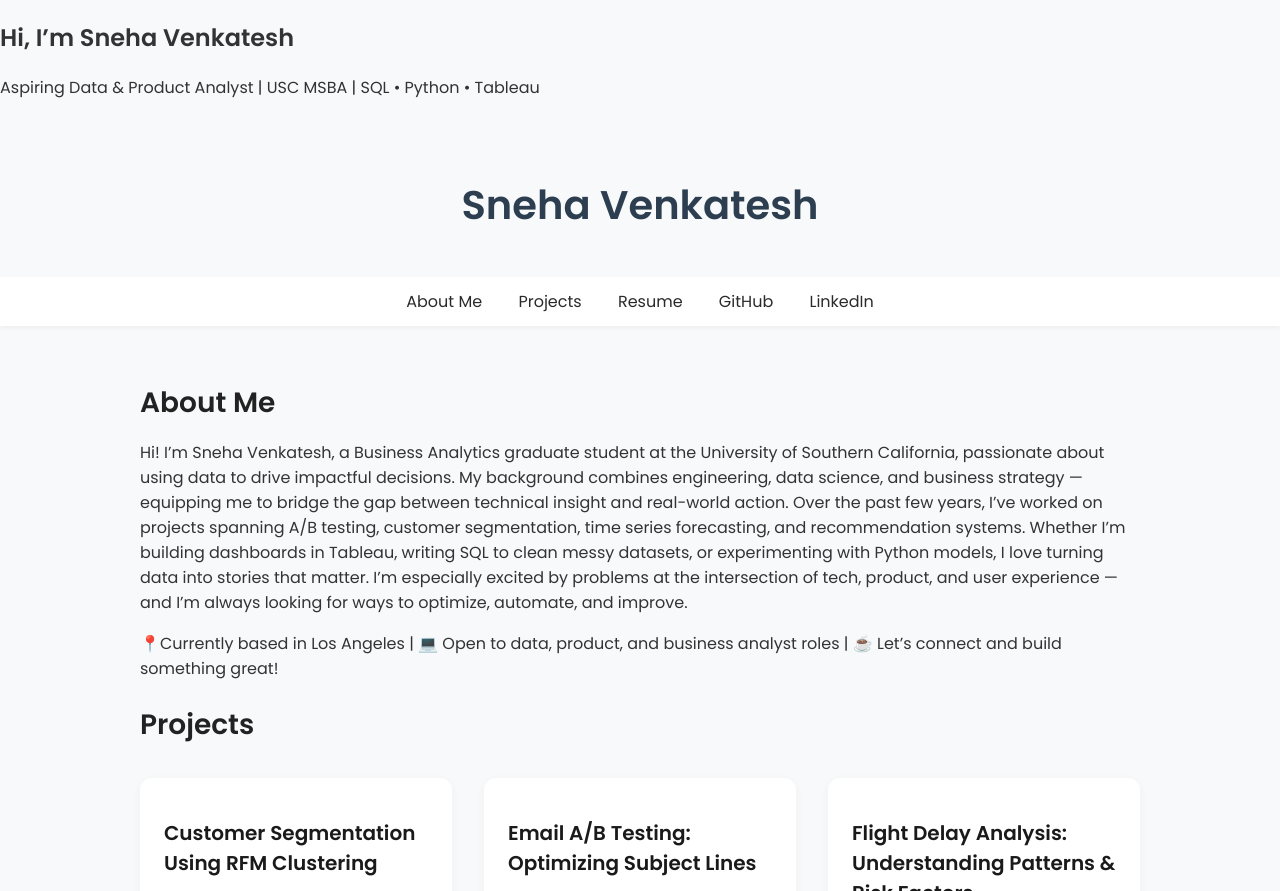
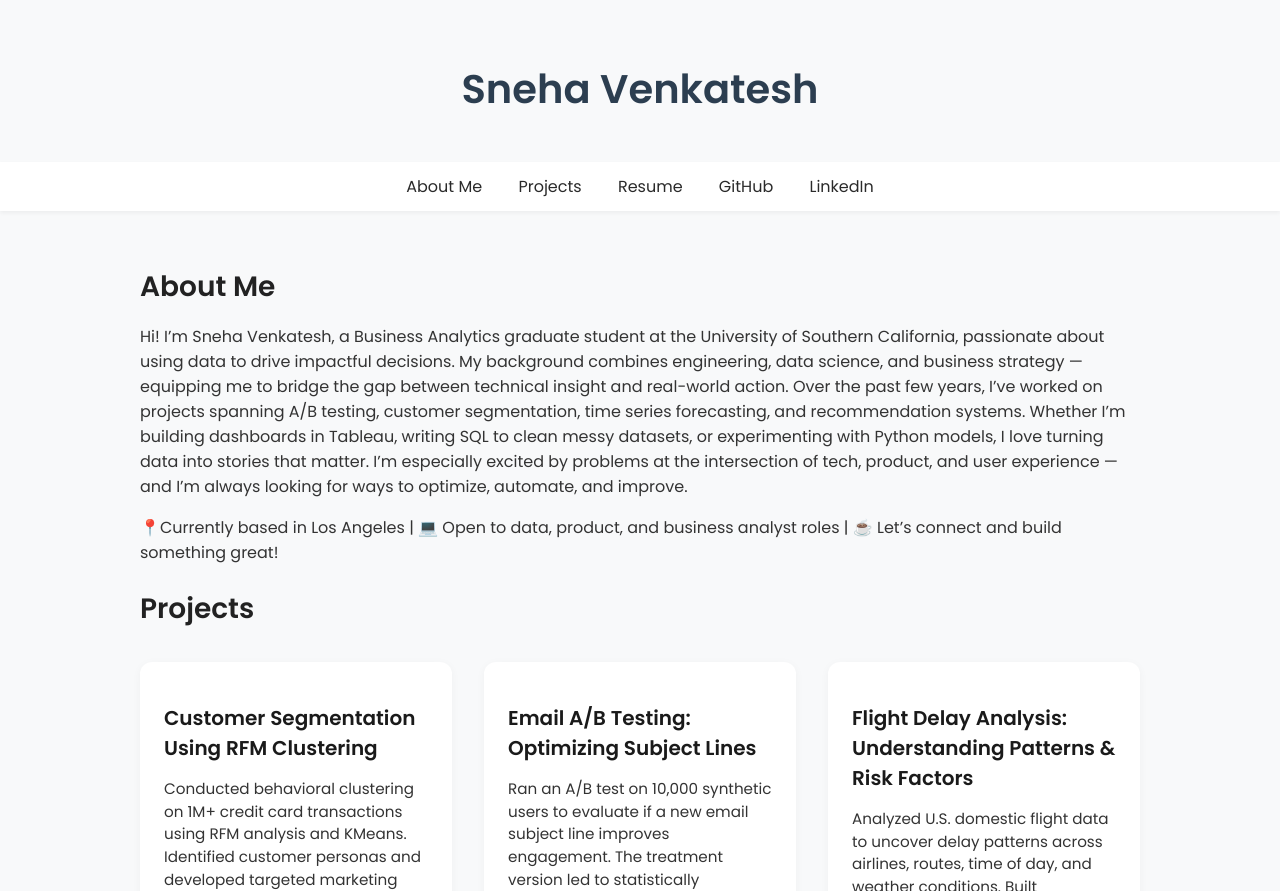
Before and after one commit to SnehaVenkatesh19/snehavenkatesh19.github.io, a plain HTML site: page index.html in a window 1280 px wide. Shown: the top 891 px of the page. Drawn offline with Linux system fonts and the light colour scheme.

Commit message:
new updates

```diff
--- a/index.html
+++ b/index.html
@@ -10,13 +10,7 @@
 </head>
 <body>
 
-  <section class="hero">
-  <div class="overlay"></div>
-  <div class="hero-text">
-    <h1>Hi, I’m <span class="highlight">Sneha Venkatesh</span></h1>
-    <p>Aspiring Data & Product Analyst | USC MSBA | SQL • Python • Tableau</p>
-  </div>
-</section>
+
 
   <header class="portfolio-header">
     <h1 class="site-title">Sneha Venkatesh</h1>
```
